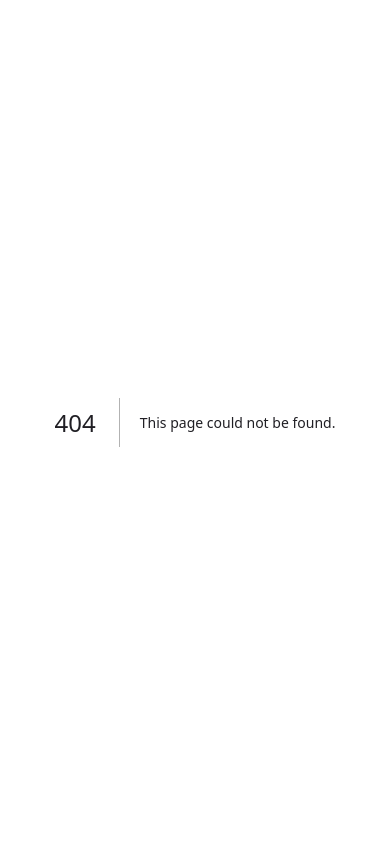
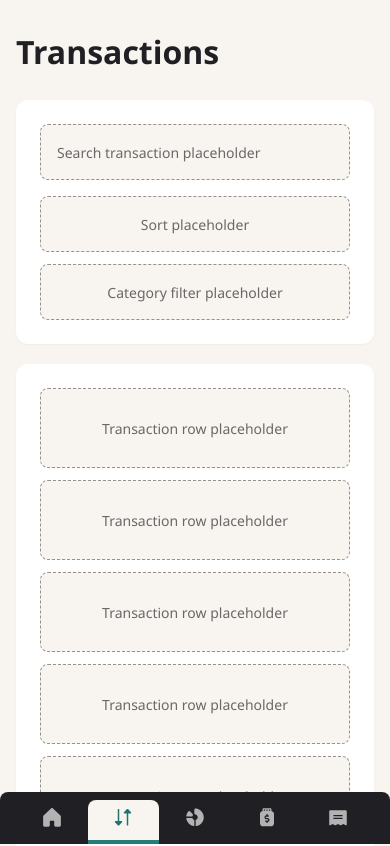
Before and after one commit to dkdurden/finance_helper, a Next.js app in the folder apps/web/: page /transactions in a window 390 px wide. Before the commit this address had no page. Shown: the top 846 px of the page. Built offline with nearby package versions, Linux system fonts and the light colour scheme.

Commit message:
Add transactions page skeleton

```diff
--- /dev/null
+++ b/apps/web/src/app/transactions/page.module.css
@@ -0,0 +1,115 @@
+.toolbarPanel,
+.tablePanel,
+.paginationPanel {
+  display: grid;
+  gap: var(--space-250);
+  border-radius: var(--space-150);
+  background: var(--color-white);
+  padding: var(--space-400);
+  box-shadow: var(--shadow-sm);
+}
+
+.toolbarRow {
+  display: grid;
+  grid-template-columns: minmax(0, 1fr) auto;
+  gap: var(--space-200);
+  align-items: center;
+}
+
+.toolbarActions {
+  display: flex;
+  flex-wrap: wrap;
+  gap: var(--space-150);
+  justify-content: end;
+}
+
+.searchPlaceholder,
+.controlPlaceholder,
+.paginationPlaceholder,
+.rowPlaceholder {
+  display: grid;
+  place-items: center;
+  min-height: 3rem;
+  border-radius: var(--space-100);
+  border: 1px dashed var(--color-beige-500);
+  background: var(--color-beige-100);
+  color: var(--color-grey-500);
+  font-size: var(--text-preset-4-size);
+  line-height: var(--text-preset-4-line-height);
+  text-align: center;
+  padding: 0 var(--space-200);
+}
+
+.searchPlaceholder {
+  justify-items: start;
+  min-height: 3.5rem;
+}
+
+.controlPlaceholder {
+  min-width: 10rem;
+  min-height: 3.5rem;
+}
+
+.tableHeader {
+  display: grid;
+  grid-template-columns: minmax(0, 1.5fr) minmax(0, 1fr) minmax(0, 1fr) auto;
+  gap: var(--space-200);
+  padding-bottom: var(--space-200);
+  color: var(--color-grey-500);
+  font-size: var(--text-preset-5-size);
+  font-weight: var(--text-preset-5-bold-weight);
+  line-height: var(--text-preset-5-line-height);
+}
+
+.tableBody {
+  display: grid;
+  gap: var(--space-150);
+}
+
+.rowPlaceholder {
+  min-height: 4.5rem;
+}
+
+.paginationPanel {
+  padding-top: var(--space-300);
+}
+
+@media (max-width: 63.9375rem) {
+  .toolbarRow {
+    grid-template-columns: 1fr;
+  }
+
+  .toolbarActions {
+    justify-content: start;
+  }
+
+  .tableHeader {
+    grid-template-columns: repeat(4, minmax(8rem, 1fr));
+    overflow-x: auto;
+  }
+}
+
+@media (max-width: 47.9375rem) {
+  .toolbarPanel,
+  .tablePanel,
+  .paginationPanel {
+    padding: var(--space-300);
+  }
+
+  .toolbarActions {
+    display: grid;
+    grid-template-columns: 1fr;
+  }
+
+  .controlPlaceholder {
+    min-width: 0;
+  }
+
+  .tableHeader {
+    display: none;
+  }
+
+  .rowPlaceholder {
+    min-height: 5rem;
+  }
+}
--- /dev/null
+++ b/apps/web/src/app/transactions/page.tsx
@@ -0,0 +1,42 @@
+import { AppShell } from "@/components/layout/AppShell";
+import styles from "./page.module.css";
+
+export default function TransactionsPage() {
+  return (
+    <AppShell title="Transactions">
+      {/* Transactions-specific toolbar region */}
+      <section className={styles.toolbarPanel} aria-label="Transaction controls">
+        <div className={styles.toolbarRow}>
+          <div className={styles.searchPlaceholder}>Search transaction placeholder</div>
+          <div className={styles.toolbarActions}>
+            <div className={styles.controlPlaceholder}>Sort placeholder</div>
+            <div className={styles.controlPlaceholder}>Category filter placeholder</div>
+          </div>
+        </div>
+      </section>
+
+      {/* Transactions-specific list region */}
+      <section className={styles.tablePanel} aria-label="Transactions list">
+        <div className={styles.tableHeader}>
+          <span>Recipient / Sender</span>
+          <span>Category</span>
+          <span>Transaction Date</span>
+          <span>Amount</span>
+        </div>
+
+        <div className={styles.tableBody}>
+          <div className={styles.rowPlaceholder}>Transaction row placeholder</div>
+          <div className={styles.rowPlaceholder}>Transaction row placeholder</div>
+          <div className={styles.rowPlaceholder}>Transaction row placeholder</div>
+          <div className={styles.rowPlaceholder}>Transaction row placeholder</div>
+          <div className={styles.rowPlaceholder}>Transaction row placeholder</div>
+        </div>
+      </section>
+
+      {/* Transactions-specific pagination region */}
+      <section className={styles.paginationPanel} aria-label="Transactions pagination">
+        <div className={styles.paginationPlaceholder}>Pagination controls placeholder</div>
+      </section>
+    </AppShell>
+  );
+}
```
